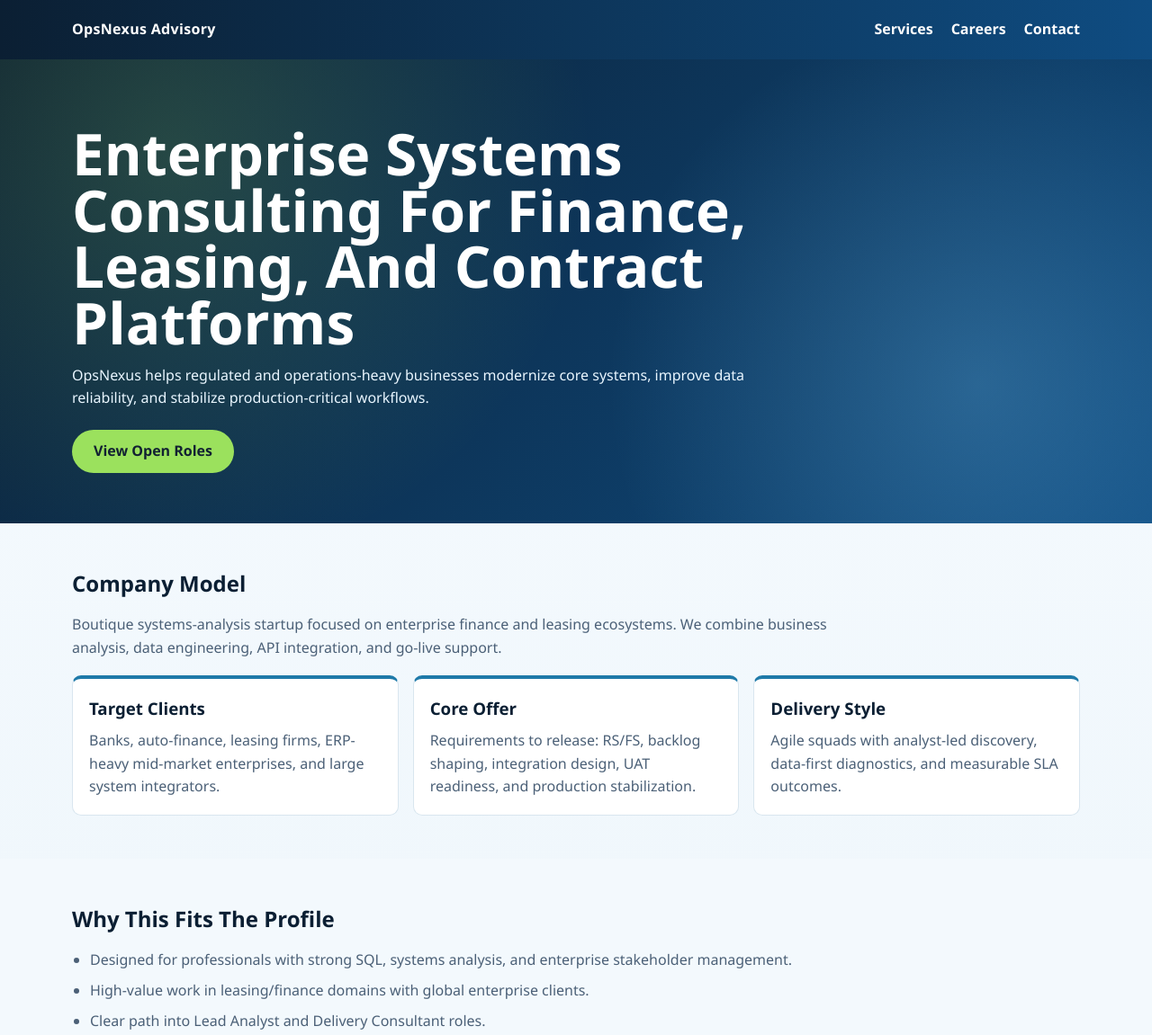
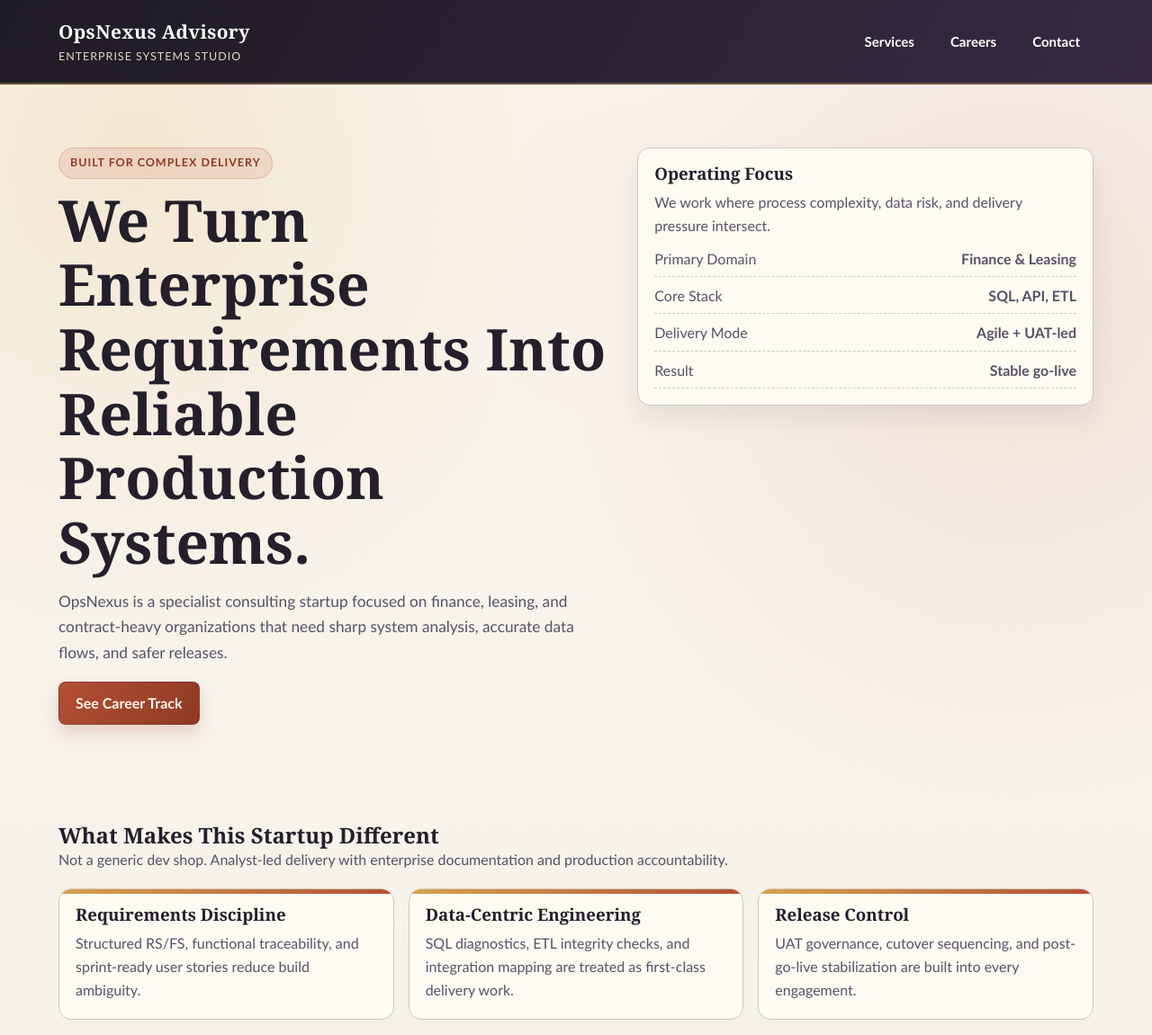
Before and after one commit to varunghorpade14690-bit/opsnexus-advisory-site, a plain HTML site: page index.html in a window 1280 px wide. Shown: the top 1151 px of the page at 90% size. Drawn offline with Linux system fonts and the light colour scheme.

Commit message:
Redesign site with new visual system and page structure

```diff
--- a/index.html
+++ b/index.html
@@ -3,70 +3,94 @@
 <head>
   <meta charset="UTF-8" />
   <meta name="viewport" content="width=device-width, initial-scale=1.0" />
-  <title>OpsNexus Advisory | Enterprise Systems & Data Consulting</title>
+  <title>OpsNexus Advisory | Enterprise Systems Studio</title>
   <link rel="stylesheet" href="styles.css" />
 </head>
 <body>
-  <nav class="nav">
-    <div class="container">
-      <a class="brand" href="index.html">OpsNexus Advisory</a>
+  <header class="site-header">
+    <div class="container nav-shell">
+      <a class="brand" href="index.html"><strong>OpsNexus Advisory</strong><span>Enterprise Systems Studio</span></a>
       <ul class="nav-links">
         <li><a href="services.html">Services</a></li>
         <li><a href="careers.html">Careers</a></li>
         <li><a href="contact.html">Contact</a></li>
       </ul>
     </div>
-  </nav>
+  </header>
 
-  <header class="hero">
-    <div class="container">
-      <h1>Enterprise Systems Consulting For Finance, Leasing, And Contract Platforms</h1>
+  <main>
+    <section class="hero">
+      <div class="container hero-grid">
+        <div class="hero-copy">
+          <span class="hero-kicker">Built for complex delivery</span>
+          <h1>We Turn Enterprise Requirements Into Reliable Production Systems.</h1>
           <p>
-        OpsNexus helps regulated and operations-heavy businesses modernize core systems,
-        improve data reliability, and stabilize production-critical workflows.
+            OpsNexus is a specialist consulting startup focused on finance, leasing, and contract-heavy
+            organizations that need sharp system analysis, accurate data flows, and safer releases.
           </p>
-      <a class="btn" href="careers.html">View Open Roles</a>
+          <a class="btn" href="careers.html">See Career Track</a>
         </div>
-  </header>
+        <aside class="hero-panel">
+          <h3>Operating Focus</h3>
+          <p>We work where process complexity, data risk, and delivery pressure intersect.</p>
+          <ul class="metric-list">
+            <li><span>Primary Domain</span><strong>Finance & Leasing</strong></li>
+            <li><span>Core Stack</span><strong>SQL, API, ETL</strong></li>
+            <li><span>Delivery Mode</span><strong>Agile + UAT-led</strong></li>
+            <li><span>Result</span><strong>Stable go-live</strong></li>
+          </ul>
+        </aside>
+      </div>
+    </section>
 
     <section class="section">
       <div class="container">
-      <h2>Company Model</h2>
-      <p class="lead">
-        Boutique systems-analysis startup focused on enterprise finance and leasing ecosystems.
-        We combine business analysis, data engineering, API integration, and go-live support.
-      </p>
+        <div class="section-head">
+          <h2>What Makes This Startup Different</h2>
+          <p class="lead">Not a generic dev shop. Analyst-led delivery with enterprise documentation and production accountability.</p>
+        </div>
         <div class="grid-3">
           <article class="card">
-          <h3>Target Clients</h3>
-          <p>Banks, auto-finance, leasing firms, ERP-heavy mid-market enterprises, and large system integrators.</p>
+            <h3>Requirements Discipline</h3>
+            <p>Structured RS/FS, functional traceability, and sprint-ready user stories reduce build ambiguity.</p>
           </article>
           <article class="card">
-          <h3>Core Offer</h3>
-          <p>Requirements to release: RS/FS, backlog shaping, integration design, UAT readiness, and production stabilization.</p>
+            <h3>Data-Centric Engineering</h3>
+            <p>SQL diagnostics, ETL integrity checks, and integration mapping are treated as first-class delivery work.</p>
           </article>
           <article class="card">
-          <h3>Delivery Style</h3>
-          <p>Agile squads with analyst-led discovery, data-first diagnostics, and measurable SLA outcomes.</p>
+            <h3>Release Control</h3>
+            <p>UAT governance, cutover sequencing, and post-go-live stabilization are built into every engagement.</p>
           </article>
         </div>
       </div>
     </section>
 
     <section class="section section-soft">
-    <div class="container">
-      <h2>Why This Fits The Profile</h2>
+      <div class="container split">
+        <article class="panel">
+          <h3>Ideal Client Profile</h3>
           <ul class="bullets">
-        <li>Designed for professionals with strong SQL, systems analysis, and enterprise stakeholder management.</li>
-        <li>High-value work in leasing/finance domains with global enterprise clients.</li>
-        <li>Clear path into Lead Analyst and Delivery Consultant roles.</li>
+            <li>Auto-finance, lending, or leasing businesses modernizing legacy platforms</li>
+            <li>ERP-heavy companies with brittle integration dependencies</li>
+            <li>Delivery teams struggling with UAT defects and delayed releases</li>
           </ul>
+        </article>
+        <article class="panel">
+          <h3>Ideal Talent Profile</h3>
+          <ul class="bullets">
+            <li>Senior systems analysts with strong SQL depth</li>
+            <li>Professionals comfortable with stakeholder-heavy enterprise environments</li>
+            <li>People who can handle go-live pressure with clear decision logic</li>
+          </ul>
+        </article>
       </div>
     </section>
+  </main>
 
   <footer class="footer">
     <div class="container">
-      <p>&copy; 2026 OpsNexus Advisory Ltd. All rights reserved.</p>
+      <p>&copy; 2026 OpsNexus Advisory Ltd. Enterprise Systems Studio.</p>
     </div>
   </footer>
 </body>
--- a/styles.css
+++ b/styles.css
@@ -1,12 +1,14 @@
 :root {
-  --ink: #0b1f33;
-  --ink-soft: #4b6077;
-  --brand: #0f4c81;
-  --brand-2: #1f7aa9;
-  --accent: #9be15d;
-  --surface: #ffffff;
-  --surface-2: #f3f9fd;
-  --line: #d9e6ef;
+  --bg: #f4efe6;
+  --bg-strong: #e9dfd1;
+  --ink: #241f2b;
+  --ink-soft: #5a5166;
+  --brand: #b44f35;
+  --brand-dark: #8e3a24;
+  --accent: #d6a34f;
+  --panel: #fffaf2;
+  --line: #d5c7b8;
+  --deep: #1f1b26;
 }
 
 * {
@@ -16,24 +18,40 @@
 }
 
 body {
-  font-family: "Segoe UI", Tahoma, sans-serif;
+  font-family: "Trebuchet MS", Verdana, sans-serif;
   color: var(--ink);
-  background: linear-gradient(180deg, #f7fbff 0%, #eef6fb 100%);
-  line-height: 1.6;
+  background:
+    radial-gradient(circle at 12% 10%, rgba(214, 163, 79, 0.18), transparent 32%),
+    radial-gradient(circle at 88% 20%, rgba(180, 79, 53, 0.12), transparent 34%),
+    linear-gradient(180deg, #fbf7f1, var(--bg));
+  line-height: 1.65;
+}
+
+h1,
+h2,
+h3 {
+  font-family: Cambria, "Palatino Linotype", Georgia, serif;
+  font-weight: 700;
+  line-height: 1.12;
+  color: var(--ink);
 }
 
 .container {
-  width: min(1120px, 92%);
+  width: min(1150px, 92%);
   margin: 0 auto;
 }
 
-.nav {
-  background: linear-gradient(90deg, var(--ink), var(--brand));
+.site-header {
+  background: linear-gradient(120deg, var(--deep), #352a42);
   color: #fff;
+  padding: 18px 0;
+  position: sticky;
+  top: 0;
+  z-index: 10;
+  border-bottom: 2px solid rgba(214, 163, 79, 0.4);
 }
 
-.nav .container {
-  min-height: 66px;
+.nav-shell {
   display: flex;
   align-items: center;
   justify-content: space-between;
@@ -43,101 +61,179 @@ body {
 .brand {
   color: #fff;
   text-decoration: none;
-  font-weight: 800;
+  display: inline-flex;
+  flex-direction: column;
+  gap: 1px;
+}
+
+.brand strong {
+  font-family: Cambria, Georgia, serif;
+  font-size: 1.3rem;
   letter-spacing: 0.02em;
+}
+
+.brand span {
+  color: #e7d8c4;
+  font-size: 0.78rem;
+  letter-spacing: 0.08em;
+  text-transform: uppercase;
 }
 
 .nav-links {
   list-style: none;
   display: flex;
-  gap: 20px;
+  gap: 10px;
 }
 
 .nav-links a {
+  text-decoration: none;
   color: #fff;
-  text-decoration: none;
-  font-weight: 600;
+  padding: 9px 14px;
+  border: 1px solid transparent;
+  border-radius: 999px;
+  font-weight: 700;
+  font-size: 0.94rem;
 }
 
-.nav-links a:hover {
-  text-decoration: underline;
+.nav-links a:hover,
+.nav-links a.active {
+  border-color: rgba(214, 163, 79, 0.6);
+  color: #ffd89f;
+  background: rgba(255, 255, 255, 0.08);
 }
 
 .hero {
-  padding: 74px 0 56px;
-  color: #fff;
-  background:
-    radial-gradient(circle at 15% 20%, rgba(155, 225, 93, 0.18), transparent 40%),
-    radial-gradient(circle at 85% 70%, rgba(130, 210, 255, 0.24), transparent 36%),
-    linear-gradient(130deg, var(--ink), var(--brand));
+  padding: 70px 0 58px;
 }
 
-.hero h1 {
-  font-size: clamp(2rem, 5.5vw, 4rem);
-  line-height: 0.98;
-  max-width: 860px;
+.hero-grid {
+  display: grid;
+  grid-template-columns: 1.1fr 0.9fr;
+  gap: 24px;
+  align-items: start;
 }
 
-.hero p {
-  margin-top: 14px;
+.hero-copy h1 {
+  font-size: clamp(2rem, 5vw, 4.6rem);
+}
+
+.hero-copy p {
+  margin-top: 16px;
+  color: var(--ink-soft);
+  font-size: 1.08rem;
   max-width: 780px;
-  color: #e9f6ff;
+}
+
+.hero-kicker {
+  display: inline-block;
+  margin-bottom: 10px;
+  padding: 6px 12px;
+  border-radius: 999px;
+  background: rgba(180, 79, 53, 0.12);
+  color: var(--brand-dark);
+  border: 1px solid rgba(180, 79, 53, 0.24);
+  font-size: 0.78rem;
+  font-weight: 700;
+  letter-spacing: 0.08em;
+  text-transform: uppercase;
+}
+
+.hero-panel {
+  background: var(--panel);
+  border: 1px solid var(--line);
+  border-radius: 14px;
+  padding: 18px;
+  box-shadow: 0 14px 28px rgba(31, 27, 38, 0.08);
+}
+
+.hero-panel h3 {
+  margin-bottom: 8px;
+}
+
+.metric-list {
+  list-style: none;
+  margin-top: 10px;
+  display: grid;
+  gap: 8px;
+}
+
+.metric-list li {
+  display: flex;
+  justify-content: space-between;
+  gap: 12px;
+  color: var(--ink-soft);
+  border-bottom: 1px dashed #d8cbbb;
+  padding-bottom: 6px;
 }
 
 .btn {
   display: inline-block;
-  margin-top: 22px;
-  background: var(--accent);
-  color: #122132;
+  margin-top: 18px;
   text-decoration: none;
+  color: #fff7ec;
+  background: linear-gradient(120deg, var(--brand), var(--brand-dark));
+  border: 1px solid rgba(36, 31, 43, 0.2);
+  border-radius: 8px;
+  padding: 10px 18px;
   font-weight: 700;
-  border-radius: 999px;
-  padding: 11px 24px;
-  border: none;
-  cursor: pointer;
+  box-shadow: 0 10px 18px rgba(180, 79, 53, 0.2);
+}
+
+.btn:hover {
+  transform: translateY(-1px);
 }
 
 .section {
-  padding: 48px 0;
+  padding: 52px 0;
 }
 
 .section-soft {
-  background: var(--surface-2);
+  background: linear-gradient(180deg, rgba(233, 223, 209, 0.38), rgba(255, 250, 242, 0.72));
+  border-top: 1px solid #e4d7c8;
+  border-bottom: 1px solid #e4d7c8;
 }
 
-h2 {
-  margin-bottom: 14px;
+.section-head {
+  margin-bottom: 18px;
 }
 
-.lead {
+.section-head p,
+.lead,
+p,
+li {
   color: var(--ink-soft);
-  max-width: 900px;
 }
 
 .grid-3 {
-  margin-top: 18px;
   display: grid;
   grid-template-columns: repeat(3, 1fr);
   gap: 16px;
 }
 
-.card {
-  background: var(--surface);
+.card,
+.panel {
+  background: var(--panel);
   border: 1px solid var(--line);
-  border-top: 4px solid var(--brand-2);
-  border-radius: 10px;
+  border-radius: 14px;
   padding: 18px;
+  position: relative;
+  overflow: hidden;
 }
 
-.card h3 {
-  margin-bottom: 8px;
+.card::before,
+.panel::before {
+  content: "";
+  position: absolute;
+  top: 0;
+  left: 0;
+  width: 100%;
+  height: 5px;
+  background: linear-gradient(90deg, var(--accent), var(--brand));
 }
 
-.card p,
-.card li,
-.section p,
-li {
-  color: var(--ink-soft);
+.card h3,
+.panel h3 {
+  margin-bottom: 8px;
 }
 
 .bullets {
@@ -146,21 +242,28 @@ li {
   gap: 8px;
 }
 
+.page-title {
+  padding: 46px 0 18px;
+}
+
+.page-title h1 {
+  font-size: clamp(1.8rem, 3.6vw, 2.8rem);
+}
+
 .job-list {
-  margin-top: 16px;
   display: grid;
   gap: 14px;
 }
 
 .job-card {
-  background: #fff;
+  background: var(--panel);
   border: 1px solid var(--line);
-  border-left: 4px solid var(--brand-2);
-  border-radius: 10px;
+  border-left: 5px solid var(--brand);
+  border-radius: 12px;
   padding: 16px;
   display: flex;
   justify-content: space-between;
-  gap: 14px;
+  gap: 16px;
 }
 
 .job-main {
@@ -168,10 +271,10 @@ li {
 }
 
 .job-meta {
-  font-size: 0.92rem;
+  color: #7b4f20;
   font-weight: 700;
-  color: var(--brand);
-  margin-bottom: 8px;
+  font-size: 0.9rem;
+  margin-bottom: 7px;
 }
 
 .job-btn {
@@ -180,15 +283,8 @@ li {
 
 .split {
   display: grid;
-  grid-template-columns: 1fr 1fr;
-  gap: 20px;
-}
-
-.panel {
-  background: #fff;
-  border: 1px solid var(--line);
-  border-radius: 10px;
-  padding: 18px;
+  grid-template-columns: 1.15fr 0.85fr;
+  gap: 18px;
 }
 
 .form-grid {
@@ -199,34 +295,61 @@ li {
 
 label {
   display: block;
-  font-weight: 600;
+  margin-bottom: 4px;
+  font-weight: 700;
   color: var(--ink);
-  margin-bottom: 4px;
 }
 
 input,
 textarea {
   width: 100%;
   font: inherit;
+  color: var(--ink);
+  background: #fff;
+  border: 1px solid #ccbca8;
+  border-radius: 8px;
   padding: 10px;
-  border: 1px solid #c7d9e6;
-  border-radius: 8px;
+}
+
+input:focus,
+textarea:focus {
+  outline: none;
+  border-color: var(--brand);
+  box-shadow: 0 0 0 3px rgba(180, 79, 53, 0.18);
+}
+
+.note-strip {
+  margin-top: 16px;
+  padding: 12px;
+  background: rgba(214, 163, 79, 0.2);
+  border: 1px solid #d8b073;
+  border-radius: 10px;
+  color: #6a4a1f;
 }
 
 .footer {
   margin-top: 20px;
-  background: linear-gradient(90deg, var(--ink), var(--brand));
-  color: #fff;
+  background: linear-gradient(120deg, var(--deep), #2f243b);
+  color: #f1e8dc;
+  border-top: 2px solid rgba(214, 163, 79, 0.45);
+}
+
+.footer .container {
   padding: 16px 0;
   text-align: center;
 }
 
-@media (max-width: 900px) {
-  .nav .container {
+@media (max-width: 920px) {
+  .nav-shell {
     flex-direction: column;
-    padding: 10px 0;
+    align-items: flex-start;
   }
 
+  .nav-links {
+    flex-wrap: wrap;
+  }
+
+  .hero-grid,
   .grid-3,
   .split,
   .form-grid {
```
Also changed, not shown: careers.html (+25 -11 lines), contact.html (+29 -15 lines), lead-systems-analyst.html (+48 -45 lines), services.html (+26 -19 lines). Lines whose indentation alone changed are shown as unchanged.
